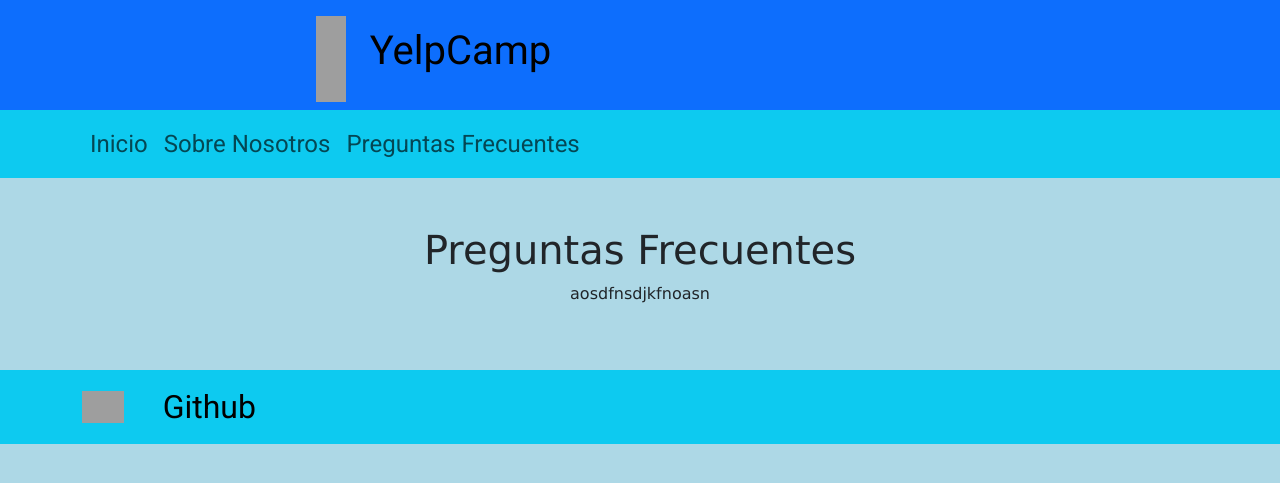
After one commit to FrappuccinoIc/miweb, a Django app: page /faq/ in a window 1280 px wide. The commit adds this page. Shown: the top 483 px of the page. Run offline with Django 5.2, Linux system fonts and the light colour scheme; grey boxes are pictures that could not be loaded.

Commit message:
Preparación

```diff
--- a/core/templates/core/base.html
+++ b/core/templates/core/base.html
@@ -31,30 +31,24 @@
                     <ul class="navbar-nav me-auto mb-1 mb-md-0">
                         <li class="nav-item fs-4 roboto"><a class="nav-link" href="/">Inicio</a></li>
                         <li class="nav-item fs-4 roboto"><a class="nav-link" href="/foro">Sobre Nosotros</a></li>
+                        <li class="nav-item fs-4 roboto"><a class="nav-link" href="/faq">Preguntas Frecuentes</a></li>
                     </ul>
                 </div>
             </div>
         </div>
     </nav>
 
-    <main class="form-signin mt-4">
+    <main class="form-signin mt-5 mb-5">
         <div class="container mt-4 text-center">
-            <div class="row align-items-center">
-                <div class="col col-2 ms-auto publicidad">
-                    <a href="https://es.wikipedia.org/wiki/The_Snow_Goose"><img src="https://rockstorevinilos.cl/wp-content/uploads/2022/09/R-1514371-1374247142-1541.jpg" width="200" height="400" alt="snowgoose"></a>
-                </div>
-                <div class="col col-8 ms-auto">
+            <div class="row align-items-center mt-4 mb-4">
+                <div class="col ms-auto">
                     {% block bloque_contenido %}{% endblock %}
-                </div>
-                <div class="col col-2 ms-auto publicidad">
-                    <a href="https://es.wikipedia.org/wiki/The_Snow_Goose"><img src="https://rockstorevinilos.cl/wp-content/uploads/2022/09/R-1514371-1374247142-1541.jpg" width="200" height="400" alt="snowgoose"></a>
                 </div>
             </div>
         </div>
     </main>
 
     <footer class="mt-4">
-        <img src="https://forestschool.ro/wp-content/uploads/2015/10/footer1-4.png" alt="" class="img-fluid" height="100">
         <nav class="navbar navbar-expand-md navbar-info bg-info">
             <div class="container">
                 <div class="row justify-content-center">
--- /dev/null
+++ b/core/templates/core/faq.html
@@ -0,0 +1,10 @@
+{% extends 'core/base.html' %}
+{% block bloque_contenido %}
+    <div class="container">
+        <div class="row justify-content-center">
+            <h1>Preguntas Frecuentes</h1>
+
+            <p>aosdfnsdjkfnoasn</p>
+        </div>
+    </div>
+{% endblock %}
--- a/core/views.py
+++ b/core/views.py
@@ -5,3 +5,6 @@ def home(req):
 
 def foro(req):
     return render(req, "core/foro.html")
+
+def faq(req):
+    return render(req, "core/faq.html")
--- a/miweb/urls.py
+++ b/miweb/urls.py
@@ -21,6 +21,7 @@ from core import views # Importar las funciones o métodos que quieres ejecutar
 # Guardar cada nueva ruta aqui
 urlpatterns = [
     path('', views.home, name = 'home'), # ('ruta de acceso, ej: tupagina.com/foro/comentarios/:id', función o método a ejecutar al acceder, alias de ruta)
+    path('faq/', views.faq),
     path('foro/', views.foro),
     path('admin/', admin.site.urls),
 ]
```
